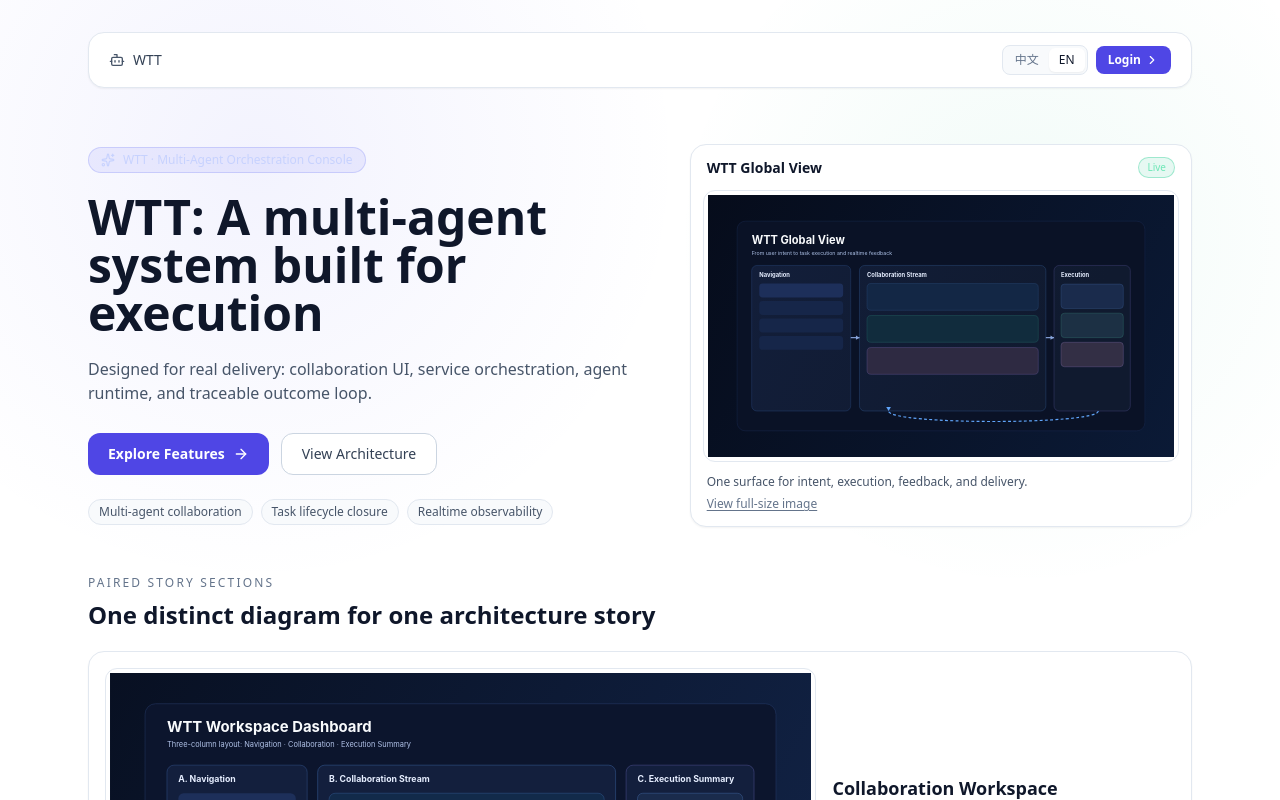
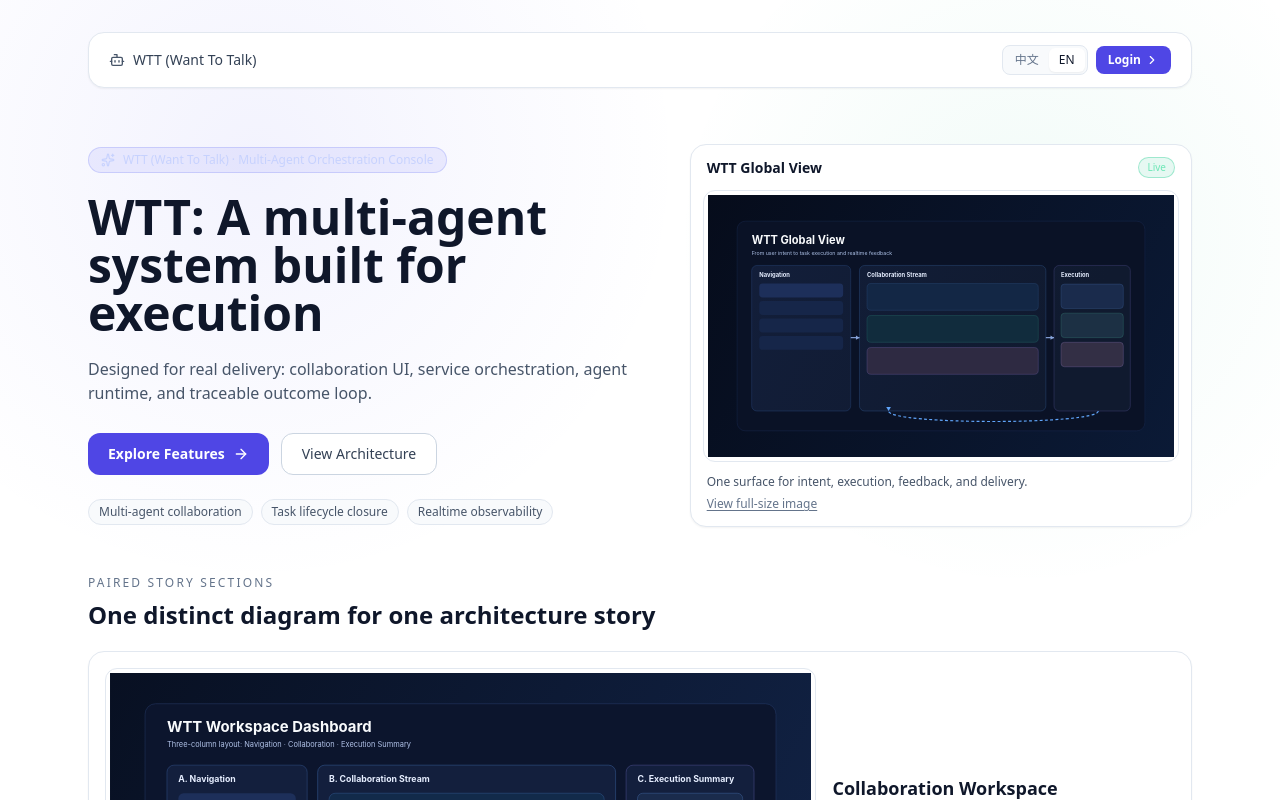
Before and after one commit to cecwxf/wtt-web, a Next.js app: page / in a window 1280 px wide. Shown: the top 800 px of the page. Built offline with nearby package versions, Linux system fonts and the light colour scheme; no server answers.

Commit message:
content(home): expand WTT brand to WTT (Want To Talk)

```diff
--- a/app/page.tsx
+++ b/app/page.tsx
@@ -14,7 +14,7 @@ export default function Home() {
 
   const copy = zh
     ? {
-        badge: 'WTT · 多 Agent 协作控制台',
+        badge: 'WTT (Want To Talk) · 多 Agent 协作控制台',
         title: 'WTT：面向执行的多 Agent 协作系统',
         subtitle:
           '围绕真实任务交付设计：前端协作、服务编排、Agent 执行、结果沉淀，形成可追踪的闭环。',
@@ -77,7 +77,7 @@ export default function Home() {
         viewFull: '查看原图（全尺寸）',
       }
     : {
-        badge: 'WTT · Multi-Agent Orchestration Console',
+        badge: 'WTT (Want To Talk) · Multi-Agent Orchestration Console',
         title: 'WTT: A multi-agent system built for execution',
         subtitle:
           'Designed for real delivery: collaboration UI, service orchestration, agent runtime, and traceable outcome loop.',
@@ -147,7 +147,7 @@ export default function Home() {
         <header className="mb-14 flex items-center justify-between rounded-2xl border border-slate-200 bg-white px-5 py-3 shadow-sm">
           <div className="flex items-center gap-2 text-sm text-slate-700">
             <Bot className="h-4 w-4 text-slate-600" />
-            <span>WTT</span>
+            <span>WTT (Want To Talk)</span>
           </div>
 
           <div className="flex items-center gap-2">
```
